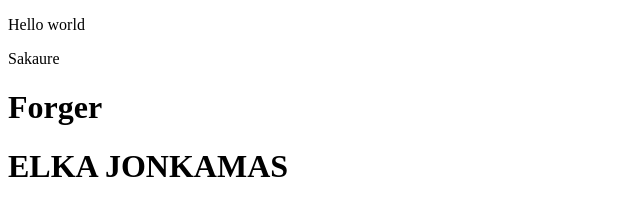
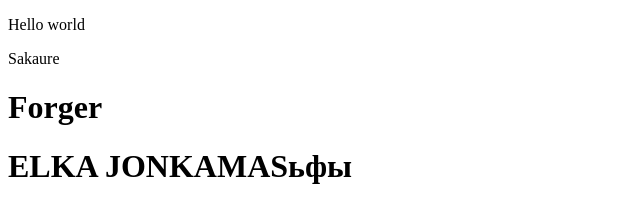
Before and after one commit to forger6969/git_1, a plain HTML site: page index.html in a window 1280 px wide. Shown: the whole page, without its empty margins (0-640 px from the left). Drawn offline with Linux system fonts and the light colour scheme.

Commit message:
updata:elka jonkamas dib yodim

```diff
--- a/index.html
+++ b/index.html
@@ -15,7 +15,7 @@
     <p>Sakaure</p>
 
     <h1>Forger</h1>
-    <h1>ELKA JONKAMAS</h1>
+    <h1>ELKA JONKAMASьфы</h1>
 
 </body>
 
```
